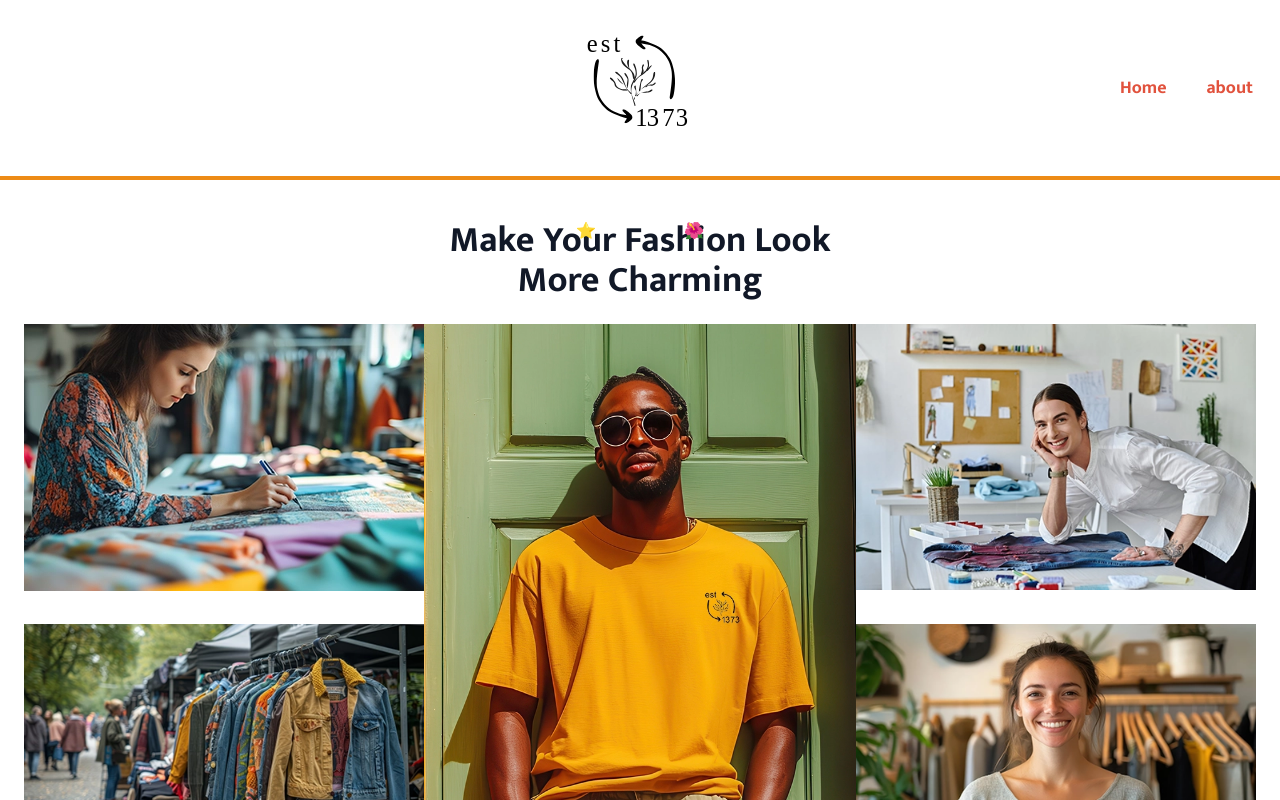
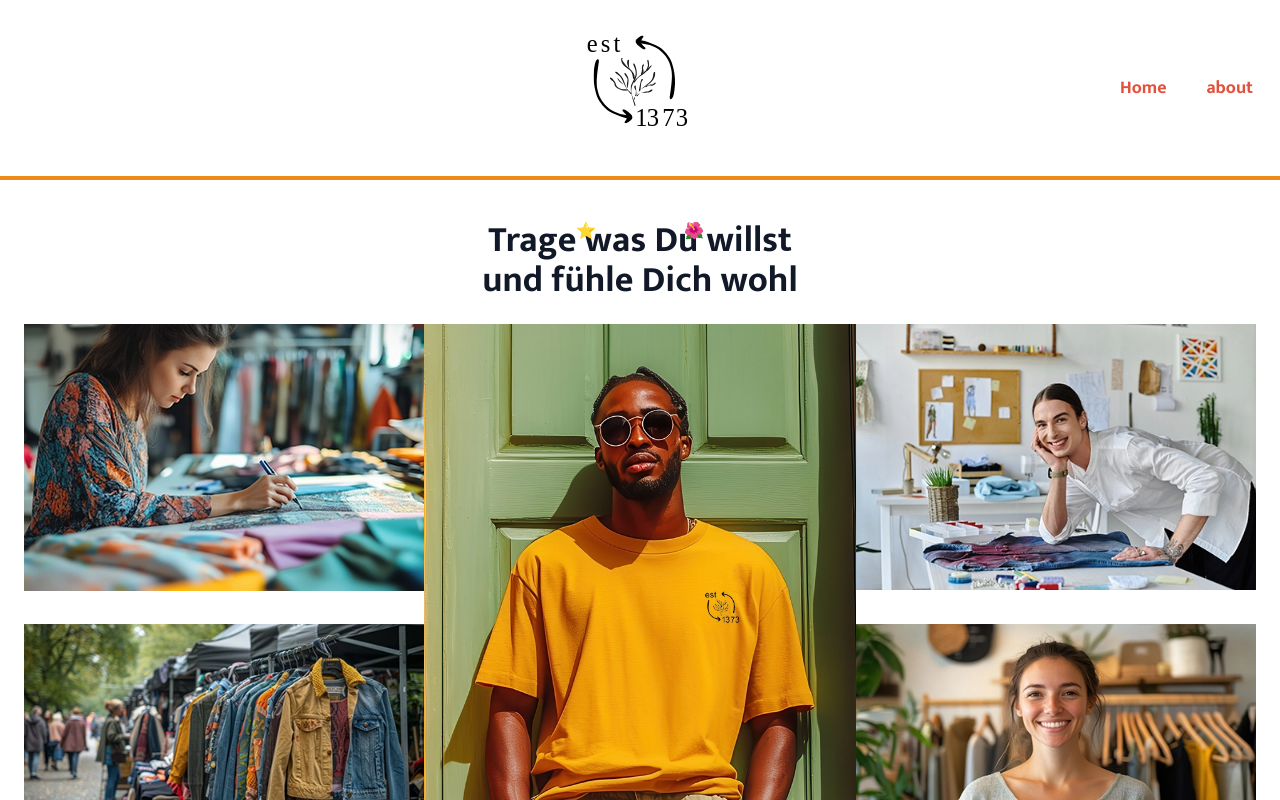
Before and after one commit to joka21/est1373, a Next.js app: page / in a window 1280 px wide. Shown: the top 800 px of the page. Built offline with nearby package versions, Linux system fonts and the light colour scheme.

Commit message:
neuer text

```diff
--- a/components/FashionHero.tsx
+++ b/components/FashionHero.tsx
@@ -27,8 +27,8 @@ const FashionHero: React.FC = () => {
         <span className="absolute left-1/2 -translate-x-16 text-yellow-400">⭐</span>
         <span className="absolute right-1/2 translate-x-16 text-rose-400">🌺</span>
         <h2 className="text-4xl font-bold mx-auto">
-          Make Your Fashion Look<br />
-          More Charming
+          Trage was Du willst<br />
+            und fühle Dich wohl
         </h2>
       </div>
 
```
